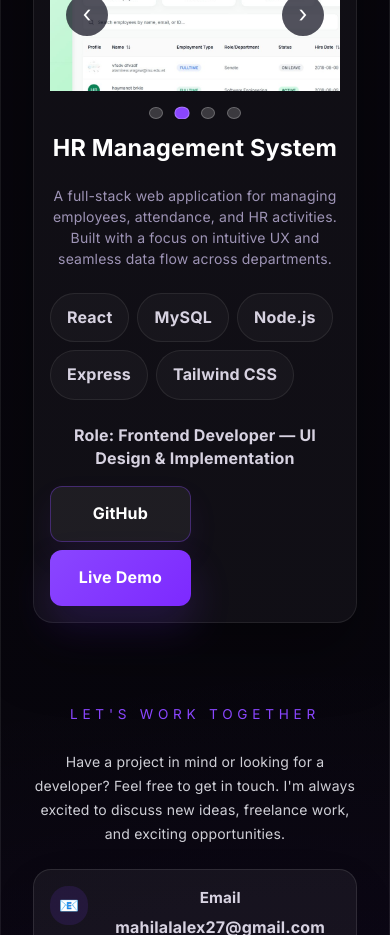
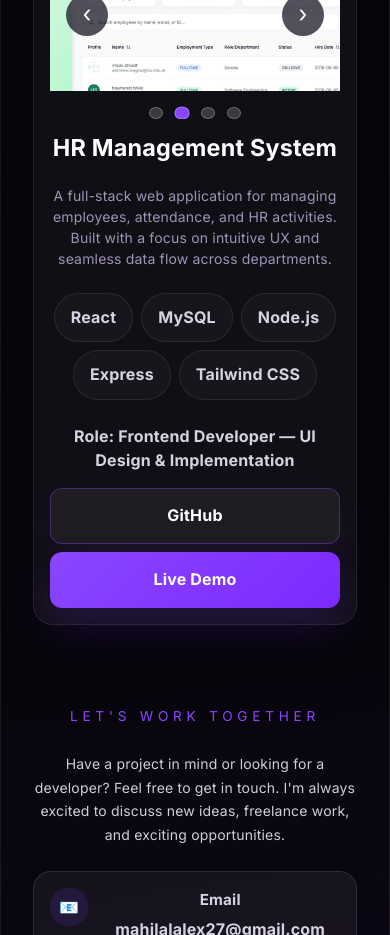
Before and after one commit to mahilala1921/My_Portfolio, a React (Vite) app: page / in a window 390 px wide. Shown: the part 3260-4195 px from the top of the page. Built offline with nearby package versions, Linux system fonts and the light colour scheme.

Commit message:
fix hr project layout

```diff
--- a/src/components/Projects/Projects.jsx
+++ b/src/components/Projects/Projects.jsx
@@ -84,11 +84,15 @@ export function Projects() {
             flow across departments.
           </p>
           <div className={styles.tags}>
+            <div className={styles.tagRow}>
               <span>React</span>
               <span>MySQL</span>
               <span>Node.js</span>
+            </div>
+            <div className={styles.tagRow}>
               <span>Express</span>
-            <span className={styles.tailwindTag}>Tailwind CSS</span>
+              <span>Tailwind CSS</span>
+            </div>
           </div>
           <div className={styles.footerRow}>
             <span className={styles.role}>Role: Frontend Developer — UI Design & Implementation</span>
@@ -97,7 +101,7 @@ export function Projects() {
                 href="https://github.com/mahilala1921"
                 target="_blank"
                 rel="noopener noreferrer"
-                  className={`${buttonStyles.button} ${buttonStyles.secondary}`}
+                className={`${buttonStyles.button} ${buttonStyles.secondary} ${buttonStyles.pair}`}
               >
                 GitHub
               </a>
@@ -105,7 +109,7 @@ export function Projects() {
                 href="https://hrms-ui-emgn.onrender.com/"
                 target="_blank"
                 rel="noopener noreferrer"
-                  className={`${buttonStyles.button} ${buttonStyles.primary}`}
+                className={`${buttonStyles.button} ${buttonStyles.primary} ${buttonStyles.pair}`}
               >
                 Live Demo
               </a>
--- a/src/components/Projects/Projects.module.css
+++ b/src/components/Projects/Projects.module.css
@@ -31,7 +31,7 @@
 
 .card {
   display: grid;
-  grid-template-columns: minmax(0, 1fr) minmax(420px, 0.95fr);
+  grid-template-columns: minmax(0, 1fr) minmax(0, 1fr);
   gap: 2rem;
   background: rgba(255, 255, 255, 0.04);
   border: 1px solid rgba(255, 255, 255, 0.08);
@@ -138,8 +138,9 @@
   display: flex;
   flex-direction: column;
   gap: 1.5rem;
-  /* keep heading centered within the details column on desktop */
   align-items: center;
+  min-width: 0;
+  text-align: center;
 }
 
 .projectLabel {
@@ -172,16 +173,24 @@
   margin: 0;
   color: var(--muted);
   line-height: 1.85;
+  max-width: 34rem;
 }
 
 .tags {
-  display: grid;
-  grid-template-columns: repeat(3, max-content);
+  display: flex;
+  flex-direction: column;
   gap: 0.75rem;
   align-items: center;
 }
 
-.tags span {
+.tagRow {
+  display: flex;
+  justify-content: center;
+  gap: 0.75rem;
+  flex-wrap: wrap;
+}
+
+.tagRow span {
   padding: 0.75rem 1rem;
   border: 1px solid rgba(255, 255, 255, 0.08);
   border-radius: 999px;
@@ -191,45 +200,36 @@
   transition: transform 0.2s ease, background-color 0.2s ease, border-color 0.2s ease;
 }
 
-.tags span:hover {
+.tagRow span:hover {
   transform: translateY(-4px);
   background: rgba(255, 255, 255, 0.08);
   border-color: rgba(255, 255, 255, 0.16);
 }
 
-.tailwindTag {
-  grid-column: 2;
-}
-
-@media (max-width: 700px) {
-  .tags {
-    display: flex;
-    flex-wrap: wrap;
-    gap: 0.75rem;
-  }
-
-  .tailwindTag {
-    grid-column: auto;
-  }
-}
-
 .footerRow {
   display: flex;
-  flex-wrap: wrap;
+  flex-direction: column;
   align-items: center;
   gap: 1rem;
+  width: 100%;
 }
 
 .role {
   color: var(--text);
   font-weight: 600;
-  margin-right: auto;
+  line-height: 1.5;
+  max-width: 34rem;
 }
 
 .actions {
-  display: flex;
+  display: grid;
+  grid-template-columns: repeat(2, minmax(0, 1fr));
   gap: 1.5rem;
-  flex-wrap: wrap;
+  width: min(100%, 440px);
+}
+
+.actions > * {
+  width: 100%;
 }
 
 @media (max-width: 940px) {
@@ -274,17 +274,18 @@
 
   .tags {
     gap: 0.5rem;
-    grid-template-columns: repeat(auto-fit, minmax(0, max-content));
+  }
+
+  .tagRow {
+    gap: 0.5rem;
   }
 
   .actions {
-    display: flex;
-    flex-direction: column;
+    grid-template-columns: 1fr;
     gap: 0.5rem;
   }
 
   .actions > * {
-    width: 100%;
     min-width: 0;
   }
 }
```
Lines whose indentation alone changed are shown as unchanged.
